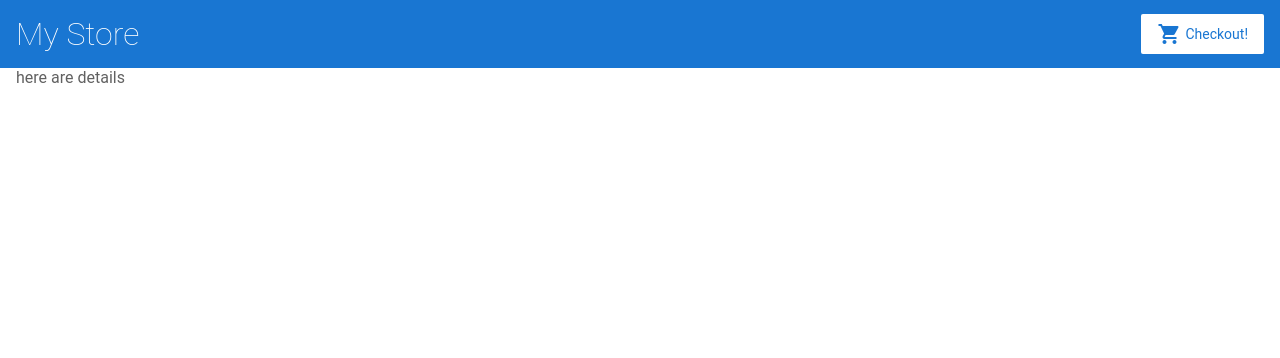
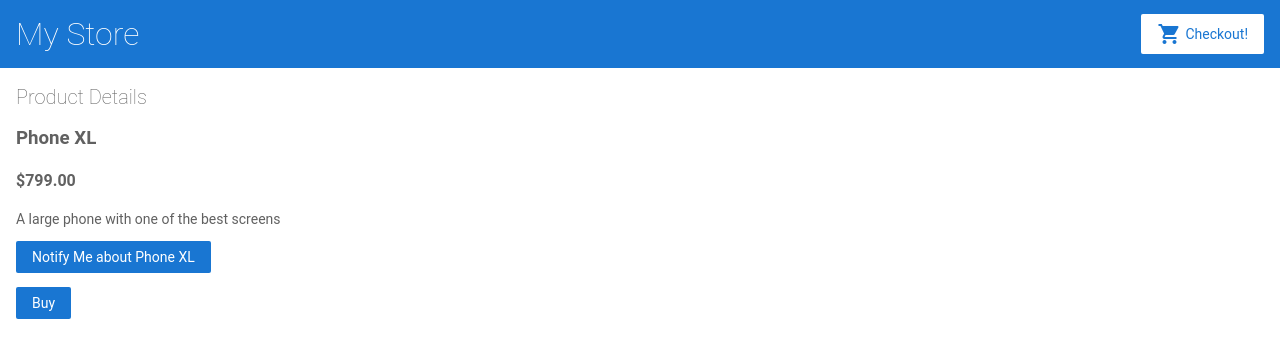
Before and after one commit to peterski74/angular-ro8xxc, an Angular app: page /products/0 in a window 1280 px wide. Shown: the top 358 px of the page. Built offline with nearby package versions, Linux system fonts and the light colour scheme.

Commit message:
6 files modified, 4 added

```diff
--- /dev/null
+++ b/src/app/cart.service.ts
@@ -0,0 +1,24 @@
+import { Injectable } from '@angular/core';
+
+@Injectable()
+export class CartService {
+
+  constructor() { }
+
+
+  items = [];
+
+  addToCart(product) {
+    this.items.push(product);
+  }
+
+  getItems() {
+    return this.items;
+  }
+
+  clearCart() {
+    this.items = [];
+    return this.items;
+  }
+
+}
--- /dev/null
+++ b/src/app/cart/cart.component.css
@@ -0,0 +1,5 @@
+.cart-item, .shipping-item {
+    width: 100%;
+    min-width: 300px;
+    max-width: 250px;
+}
--- /dev/null
+++ b/src/app/cart/cart.component.html
@@ -0,0 +1,6 @@
+<h3>Cart</h3>
+
+<div class="cart-item" *ngFor="let item of items">
+  <span>{{ item.name }}</span>
+  <span>{{ item.price | currency }}</span>
+</div>
--- /dev/null
+++ b/src/app/cart/cart.component.ts
@@ -0,0 +1,21 @@
+import { Component, OnInit } from '@angular/core';
+
+import { CartService } from '../cart.service';
+
+@Component({
+  selector: 'app-cart',
+  templateUrl: './cart.component.html',
+  styleUrls: ['./cart.component.css']
+})
+export class CartComponent implements OnInit {
+  items;
+
+  constructor(
+    private cartService: CartService
+  ) { }
+
+  ngOnInit() {
+    this.items = this.cartService.getItems();
+  }
+
+}
--- a/src/app/product-alerts/product-alerts.component.html
+++ b/src/app/product-alerts/product-alerts.component.html
@@ -1,5 +1,5 @@
 <p *ngIf="product.price > 700">
-   <button (click)="notify.emit()">Notify Me</button>
+   <button (click)="notify.emit()">Notify Me about {{product.name}}</button>
 </p>
 {{qwe}}
 
--- a/src/app/product-details/product-details.component.html
+++ b/src/app/product-details/product-details.component.html
@@ -1 +1,15 @@
-here are details
+<h2>Product Details</h2>
+
+<div *ngIf="product">
+  <h3>{{product.name}}</h3>
+  <h4>{{ product.price | currency }}</h4>
+  <p>{{ product.description }}</p>
+
+<app-product-alerts
+  [product]=product
+   (notify)="onNotify()">
+></app-product-alerts>
+
+<button (click)="addToCart(product)">Buy</button>
+
+</div>
--- a/src/app/product-details/product-details.component.ts
+++ b/src/app/product-details/product-details.component.ts
@@ -2,6 +2,7 @@ import { Component, OnInit } from '@angular/core';
 import { ActivatedRoute } from '@angular/router';
 
 import { products } from '../products';
+import { CartService } from '../cart.service';
 
 @Component({
   selector: 'app-product-details',
@@ -10,11 +11,34 @@ import { products } from '../products';
 })
 export class ProductDetailsComponent implements OnInit {
 
-  constructor() { }
+  product;
+
+
+
+
+  constructor(
+    private route: ActivatedRoute,
+    private cartService: CartService
+  ) {
+  }
 
 //test qwe
 
   ngOnInit() {
+    this.route.paramMap.subscribe(params => {
+      this.product = products[+params.get('productId')];
+    })
+
+
+
+  }
+  onNotify() {
+    window.alert('You will be notified when the product goes on sale' + products.name);
+  }
+
+  addToCart(product) {
+    window.alert('Your product has been added to the cart!');
+    this.cartService.addToCart(product);
   }
 
 }
--- a/src/app/product-list/product-list.component.html
+++ b/src/app/product-list/product-list.component.html
@@ -21,7 +21,7 @@
 <app-product-alerts
   [product]="product"
   [qweqwe]="valueshere"
-  (notify)="onNotify()">
+  (notify)="onNotify(product)">
 </app-product-alerts>
 
 </div>
--- a/src/app/product-list/product-list.component.ts
+++ b/src/app/product-list/product-list.component.ts
@@ -17,8 +17,8 @@ export class ProductListComponent {
     window.alert('The product has been shared!');
   }
 
-  onNotify() {
-    window.alert('You will be notified when the product goes on sale');
+  onNotify(product) {
+    window.alert('You will be notified when the product goes on sale' + product.name);
   }
 
 }
```
Also changed, not shown: src/app/app.module.ts (+7 -2 lines).
